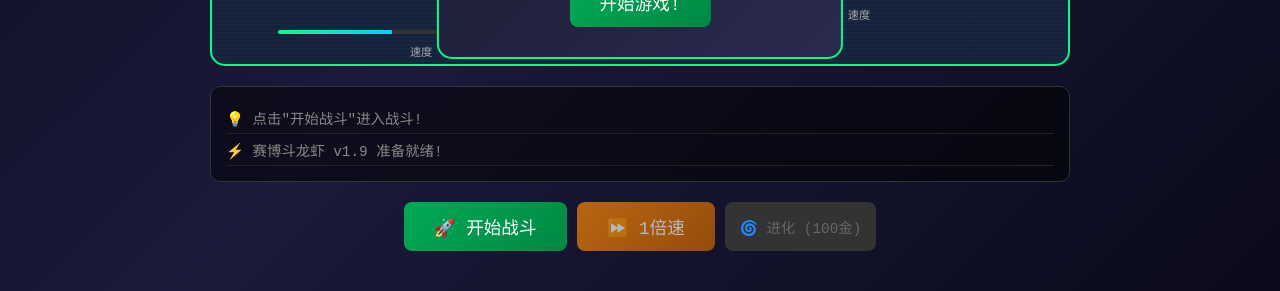
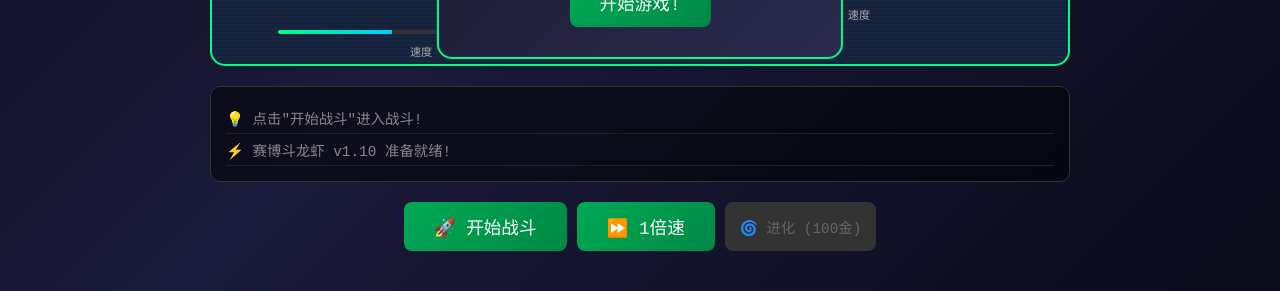
Before and after one commit to gaoyingxie/cyber-cricket, a plain HTML site: page index.html in a window 1280 px wide. Both pictures are taken after a click on the button "⏩ 1倍速". Shown: the part 648-939 px from the top of the page. Drawn offline with Linux system fonts and the light colour scheme.

Commit message:
fix: 2倍速按钮状态显示
- 1倍速：灰色按钮
- 2倍速：橙色按钮
- 版本升级到v1.10

```diff
--- a/index.html
+++ b/index.html
@@ -426,7 +426,7 @@
 <body>
     <div class="container">
         <h1 class="title">⚡ 赛博斗龙虾 ⚡</h1>
-        <div class="version">v1.9 | 第 <span id="round-num">1</span> 轮</div>
+        <div class="version">v1.10 | 第 <span id="round-num">1</span> 轮</div>
         <div class="status-bar">
             <div class="stat"><div class="stat-label">金币</div><div class="stat-value" id="gold">0</div></div>
             <div class="stat"><div class="stat-label">经验</div><div class="stat-value" id="exp">0/30</div></div>
@@ -475,7 +475,7 @@
 
         <div class="btn-row">
             <button class="btn" id="btn-start" onclick="startBattle()">🚀 开始战斗</button>
-            <button class="btn btn-warning" id="btn-speed" onclick="toggleSpeed()">⏩ 1倍速</button>
+            <button class="btn" id="btn-speed" onclick="toggleSpeed()">⏩ 1倍速</button>
             <button class="btn btn-small btn-danger" id="btn-evolve" onclick="evolve()" disabled>🌀 进化 (100金)</button>
         </div>
     </div>
@@ -527,7 +527,7 @@
         <button class="btn" onclick="restartGame()" style="margin-top:20px">🔄 重新开始</button>
     </div>
 <script>
-const VERSION = 'v1.9';
+const VERSION = 'v1.10';
 const PHASES=['虾苗','幼虾','战斗虾','究极虾'], PHASE_SPRITES=['🦐','🦞','⚡🦞','🔱🦞'], PHASE_STAT_MULT=[1,1.3,1.7,2.3];
 const ALL_SKILLS=[
     {id:'combo',name:'连击',staminaCost:15,type:'attack',desc:'连续攻击2次',minDmg:0.6,times:2,icon:'👊'},
@@ -703,7 +703,11 @@ function toggleSpeed() {
     S.battleSpeed = S.battleSpeed === 1 ? 2 : 1;
     const btn = document.getElementById('btn-speed');
     btn.textContent = S.battleSpeed === 1 ? '⏩ 1倍速' : '⏩ 2倍速';
-    btn.style.opacity = S.battleSpeed === 2 ? '1' : '0.7';
+    if(S.battleSpeed === 2) {
+        btn.classList.add('btn-warning');
+    } else {
+        btn.classList.remove('btn-warning');
+    }
 }
 
 function getBattleDelay() {
@@ -1120,7 +1124,7 @@ function closeWelcome() {
 initState();
 document.getElementById('welcome-panel').classList.add('show');
 updateUI();
-addLog('<span class="log-system">⚡ 赛博斗龙虾 v1.9 准备就绪!</span>');
+addLog('<span class="log-system">⚡ 赛博斗龙虾 v1.10 准备就绪!</span>');
 addLog('<span class="log-system">💡 点击"开始战斗"进入战斗!</span>');
 </script>
 </body>
```
